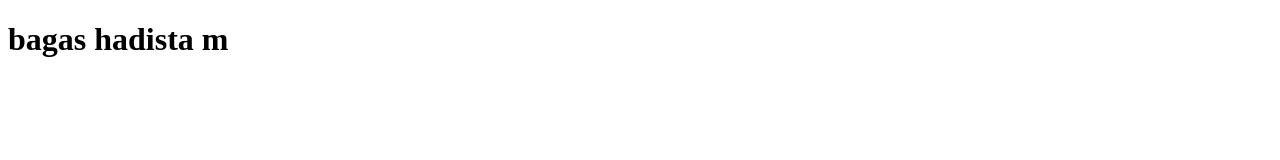
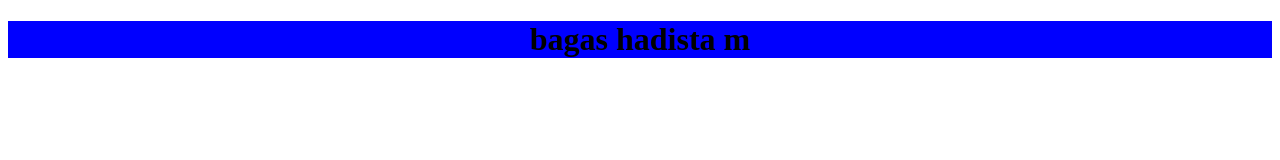
Before and after one commit to rezaBahtiar22/PROJETC-WORKSHOP-GDSC, a plain HTML site: page index.html in a window 1280 px wide. Drawn offline with Linux system fonts and the light colour scheme.

Commit message:
inisial 2

```diff
--- a/index.html
+++ b/index.html
@@ -5,8 +5,10 @@
     <meta http-equiv="X-UA-Compatible" content="IE=edge">
     <meta name="viewport" content="width=device-width, initial-scale=1.0">
     <title>workshop git 101</title>
+    <link rel="stylesheet" href="styel.css">
 </head>
 <body>
     <h1>bagas hadista m</h1>
+    <div class="kotak"></div>
 </body>
 </html>
--- a/styel.css
+++ b/styel.css
@@ -1,3 +1,4 @@
 h1{
-    background-color: antiquewhite;
+    background-color: blue;
+    text-align: center;
 }
```
